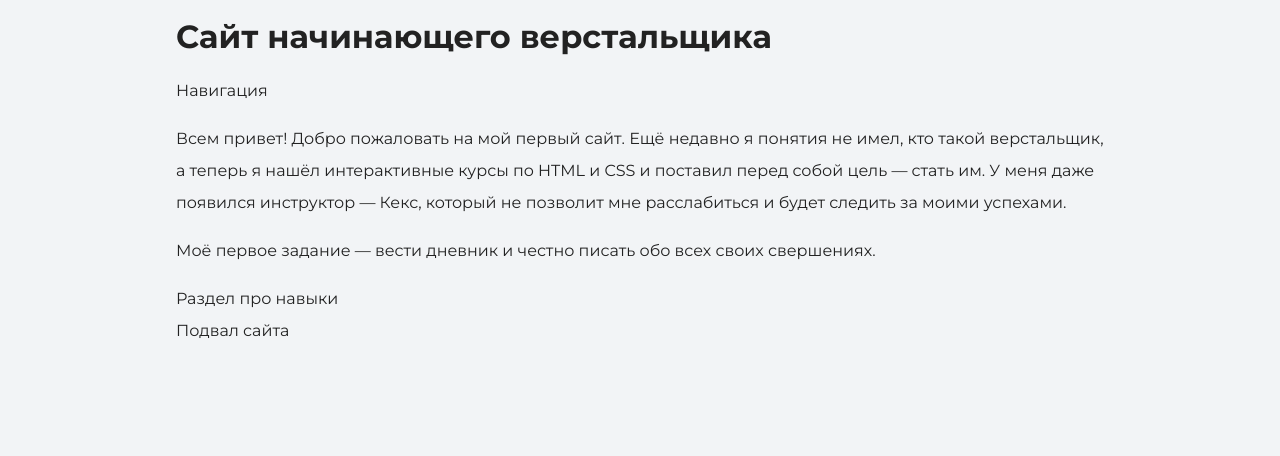
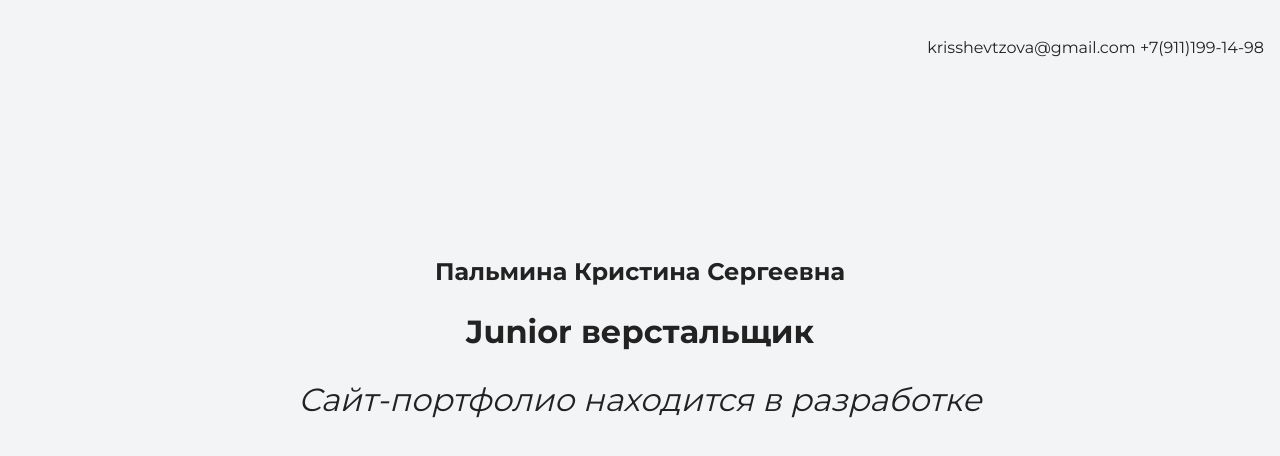
Before and after one commit to KristinaPalm/my-site, a plain HTML site: page index.html in a window 1280 px wide. Drawn offline with Linux system fonts and the light colour scheme.

Commit message:
меняет текст на главной странице

```diff
--- a/index.html
+++ b/index.html
@@ -9,29 +9,22 @@
 	<link href="https://fonts.googleapis.com/css?family=Montserrat:400,500,700|Old+Standard+TT&display=swap&subset=cyrillic" rel="stylesheet">
   </head>
   <body>
-    <header>
+    <header class="page-header">
 	<div class="container">
-      <h1>Сайт начинающего верстальщика</h1>
+      krisshevtzova@gmail.com
+	  +7(911)199-14-98
 	  </div>
     </header>
     <main>
-	<div class="container">
-      <nav>
-        Навигация
-      </nav>
-      <section>
-        <p>Всем привет! Добро пожаловать на мой первый сайт. Ещё недавно я понятия не имел, кто такой верстальщик, а теперь я нашёл интерактивные курсы по HTML и CSS и поставил перед собой цель — стать им. У меня даже появился инструктор — Кекс, который не позволит мне расслабиться и будет следить за моими успехами.</p>
-        <p>Моё первое задание — вести дневник и честно писать обо всех своих свершениях.</p>
-      </section>
-      <section>
-        Раздел про навыки
-      </section>
-	  </div>
+      <section class="hero-image">
+	  	<div class="container">
+        <h1>Пальмина Кристина Сергеевна </h1>
+        <h2><p>Junior верстальщик</p></h2>
+		<p><i>Сайт-портфолио находится в разработке</i></p>
+</div>
+</section>
     </main>
-    <footer>
-	<div class="container">
-      Подвал сайта
-	  </div>
-    </footer>
-  </body>
+	<footer>
+	</footer>
+    </body>
 </html>
```
